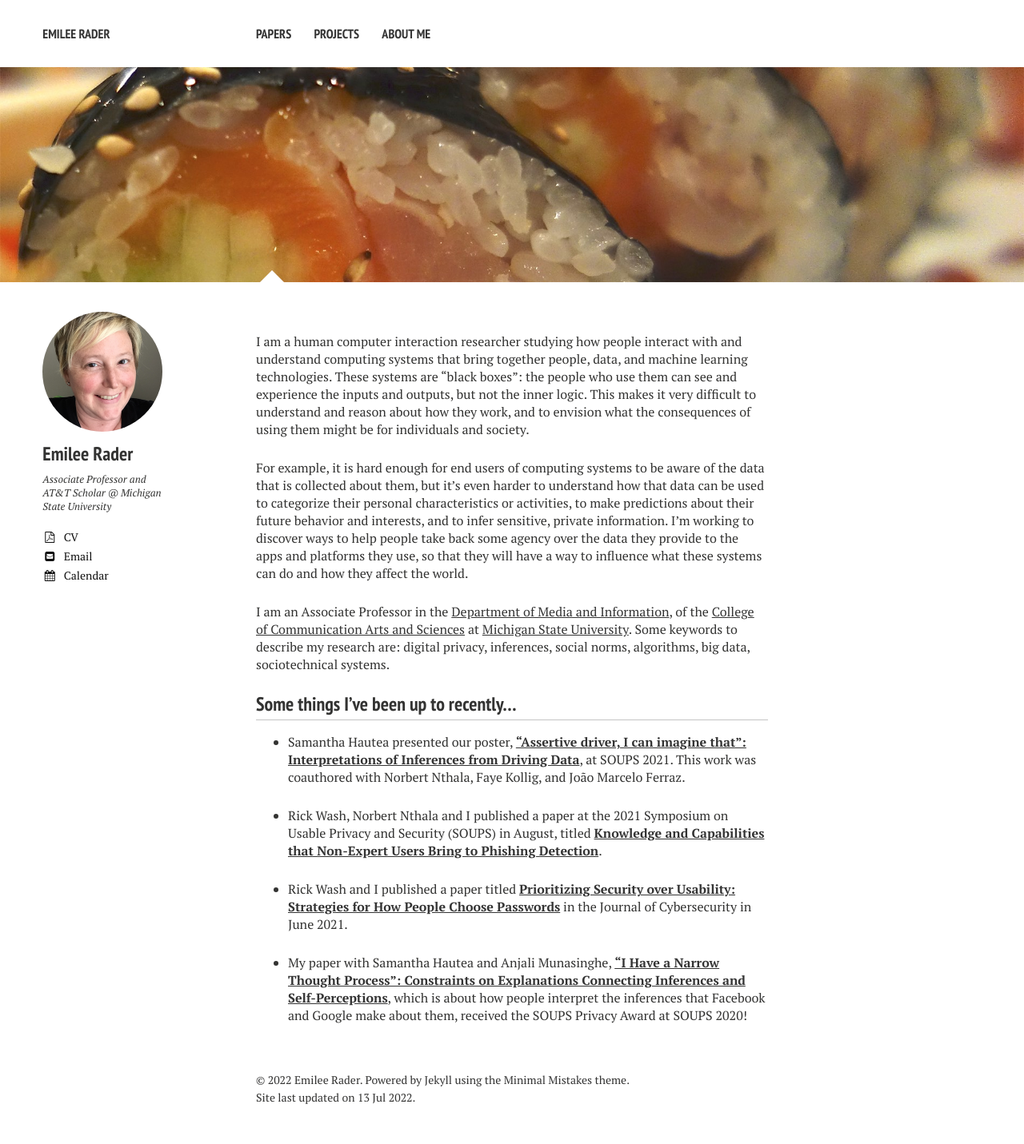
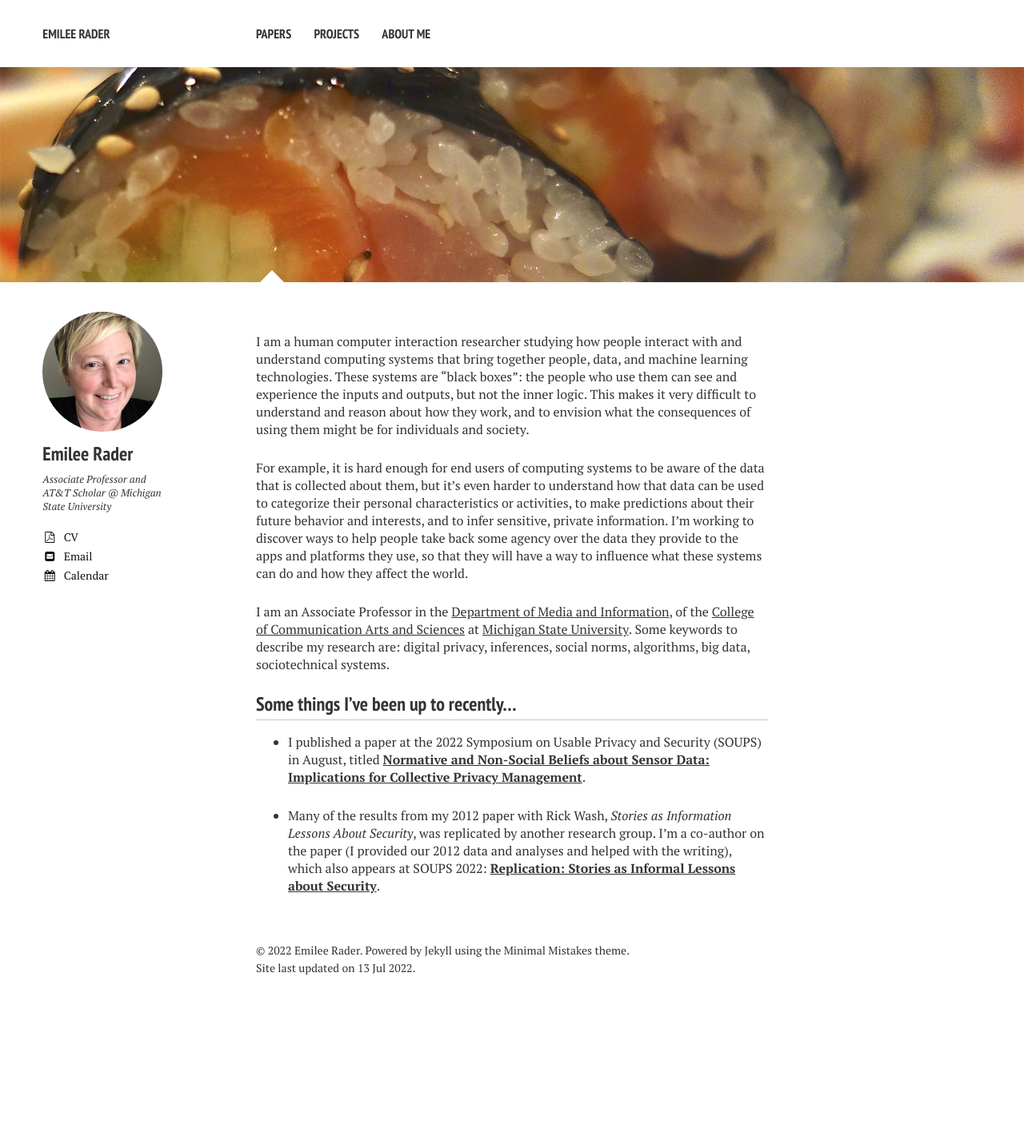
Before and after one commit to bierdoctor/bierdoctor.github.io, a Jekyll site: the page built from index.md, in a window 1280 px wide. Shown: the whole page at 80% size. Built offline with Jekyll 4.4.1, drawn with Linux system fonts in a browser that asks for light colours; nearby versions of some CDN libraries; after the commit the page ends 1269 px from its top, so only the background shows below that.

Commit message:
update what I've been up to lately

```diff
--- a/index.md
+++ b/index.md
@@ -14,6 +14,11 @@ I am an Associate Professor in the [Department of Media and Information](http://
 
 ### Some things I've been up to recently...
 
+- I published a paper at the 2022 Symposium on Usable Privacy and Security (SOUPS) in August, titled [**Normative and Non-Social Beliefs about Sensor Data: Implications for Collective Privacy Management**](https://www.usenix.org/conference/soups2022/presentation/rader).
+
+- Many of the results from my 2012 paper with Rick Wash, *Stories as Information Lessons About Security*, was replicated by another research group. I'm a co-author on the paper (I provided our 2012 data and analyses and helped with the writing), which also appears at SOUPS 2022: [**Replication: Stories as Informal Lessons about Security**](https://www.usenix.org/conference/soups2022/presentation/pfeffer).
+
+<!--
 - Samantha Hautea presented our poster, [**“Assertive driver, I can imagine that”: Interpretations of Inferences from Driving Data**](https://www.usenix.org/conference/soups2021/presentation/hautea), at SOUPS 2021. This work was coauthored with Norbert Nthala, Faye Kollig, and João Marcelo Ferraz.
 
 - Rick Wash, Norbert Nthala and I published a paper at the 2021 Symposium on Usable Privacy and Security (SOUPS) in August, titled [**Knowledge and Capabilities that Non-Expert Users Bring to Phishing Detection**](https://www.usenix.org/conference/soups2021/presentation/wash).
@@ -22,10 +27,6 @@ I am an Associate Professor in the [Department of Media and Information](http://
 
 - My paper with Samantha Hautea and Anjali Munasinghe, [**“I Have a Narrow Thought Process”: Constraints on Explanations Connecting Inferences and Self-Perceptions**](https://bierdoctor.com/papers/inferences_SOUPS_2020_final.pdf), which is about how people interpret the inferences that Facebook and Google make about them, received the SOUPS Privacy Award at SOUPS 2020!
 
-
-
-
-<!--
 - I published two papers in Proceedings of the ACM on Human-Computer Interaction in May 2020: [**“It’s the Wild, Wild West: Lessons Learned From IRB Members’ Risk Perceptions Toward Digital Research Data”**](http://emileerader.com/papers/huh-yoo_rader_cscw20.pdf) with [Jina Huh-Yoo](http://jinahuhyoo.com/) at Drexel, and [**“The Role of Conversational Grounding in Supporting Symbiosis Between People and Digital Assistants”**](http://emileerader.com/papers/cho_rader_cscw20.pdf) with [Janghee Cho](https://www.colorado.edu/cmci/people/graduate-students/information-science/janghee-cho) at University of Colorado Boulder
 
 - [**Why Johnny Can’t Unsubscribe: Barriers to Stopping Unwanted Email**](http://emileerader.com/papers/unsubscribing.pdf), a paper I coauthored with Jayati Dev and Sameer Patil from Indiana University, will be published at CHI 2020.
```
